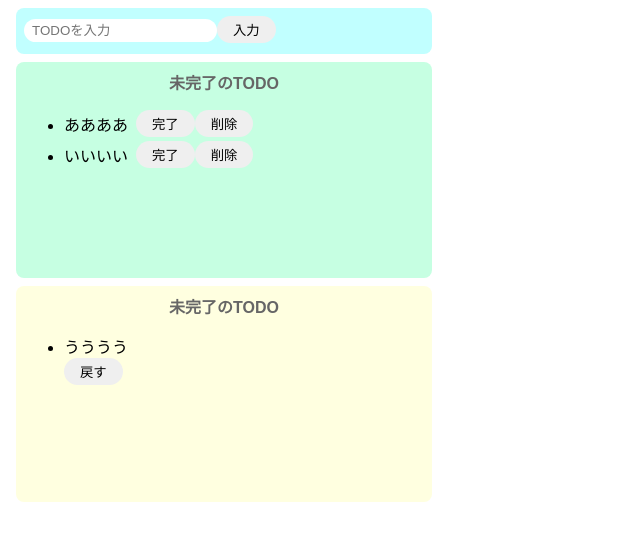
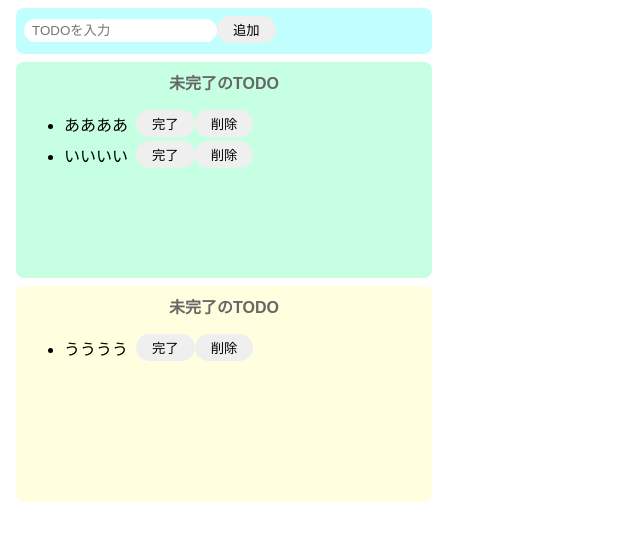
Before and after one commit to schwarzwald0906/React-todo-js, a React (Create React App) app: page / in a window 1280 px wide. Shown: the top 540 px of the page, without its empty margins (0-640 px from the left). Built offline with nearby package versions, Linux system fonts and the light colour scheme.

Commit message:
追加ボタンの機能を実装

```diff
--- a/src/App.jsx
+++ b/src/App.jsx
@@ -1,35 +1,56 @@
-import React from "react";
+import React, { useState } from "react";
 import "./styles.css";
 
 export const App = () => {
+  const [todoText, setTodoText] = useState("");
+  const [incompleteTodos, setIncompleteTodos] = useState([
+    "ああああ",
+    "いいいい"
+  ]);
+  const [completeTodos, setCompleteTodos] = useState(["うううう"]);
+  // const [...incompleteTodos,newTodo] = addTodos;
+  const onChangeText = (event) => setTodoText(event.target.value);
+  const onClickAdd = () => {
+    if (todoText === "") return;
+    setIncompleteTodos([...incompleteTodos, todoText]);
+    setTodoText("");
+  };
   return (
     <>
       <div className="input-area">
-        <input placeholder="TODOを入力"></input>
-        <button>入力</button>
+        <input
+          placeholder="TODOを入力"
+          value={todoText}
+          onChange={onChangeText}
+        ></input>
+        <button onClick={onClickAdd}>追加</button>
       </div>
       <div className="incomplete-area">
         <p className="title">未完了のTODO</p>
         <ul>
-          <div className="list-row">
-            <li>ああああ</li>
-            <button>完了</button>
-            <button>削除</button>
-          </div>
-          <div className="list-row">
-            <li>いいいい</li>
-            <button>完了</button>
-            <button>削除</button>
-          </div>
+          {incompleteTodos.map((todo) => {
+            return (
+              <div key={todo} className="list-row">
+                <li>{todo}</li>
+                <button>完了</button>
+                <button>削除</button>
+              </div>
+            );
+          })}
         </ul>
       </div>
       <div className="complete-area">
         <p className="title">未完了のTODO</p>
         <ul className="list-row">
-          <div>
-            <li>うううう</li>
-            <button>戻す</button>
-          </div>
+          {completeTodos.map((todo) => {
+            return (
+              <div key={todo} className="list-row">
+                <li>{todo}</li>
+                <button>完了</button>
+                <button>削除</button>
+              </div>
+            );
+          })}
         </ul>
       </div>
     </>
```
